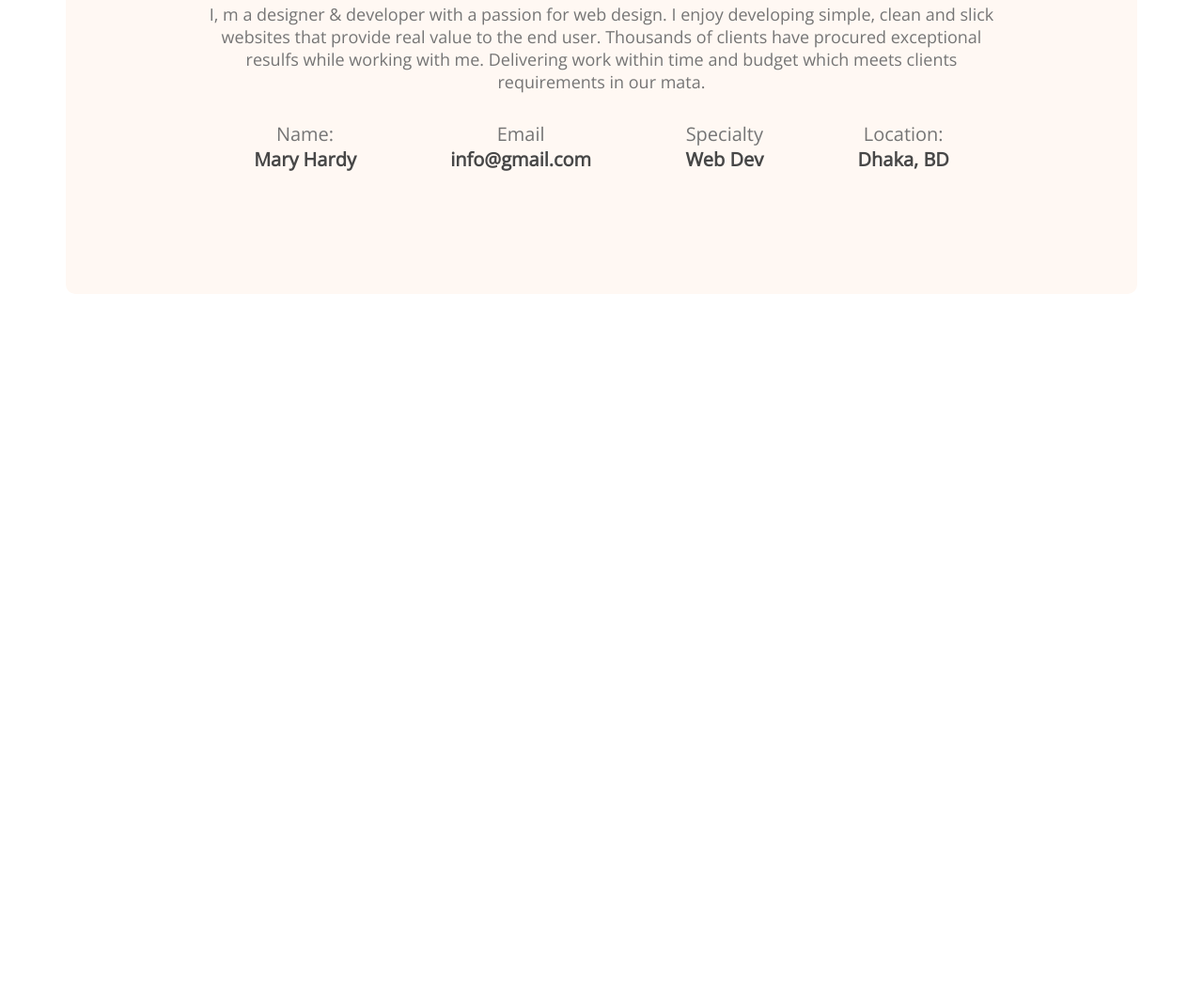
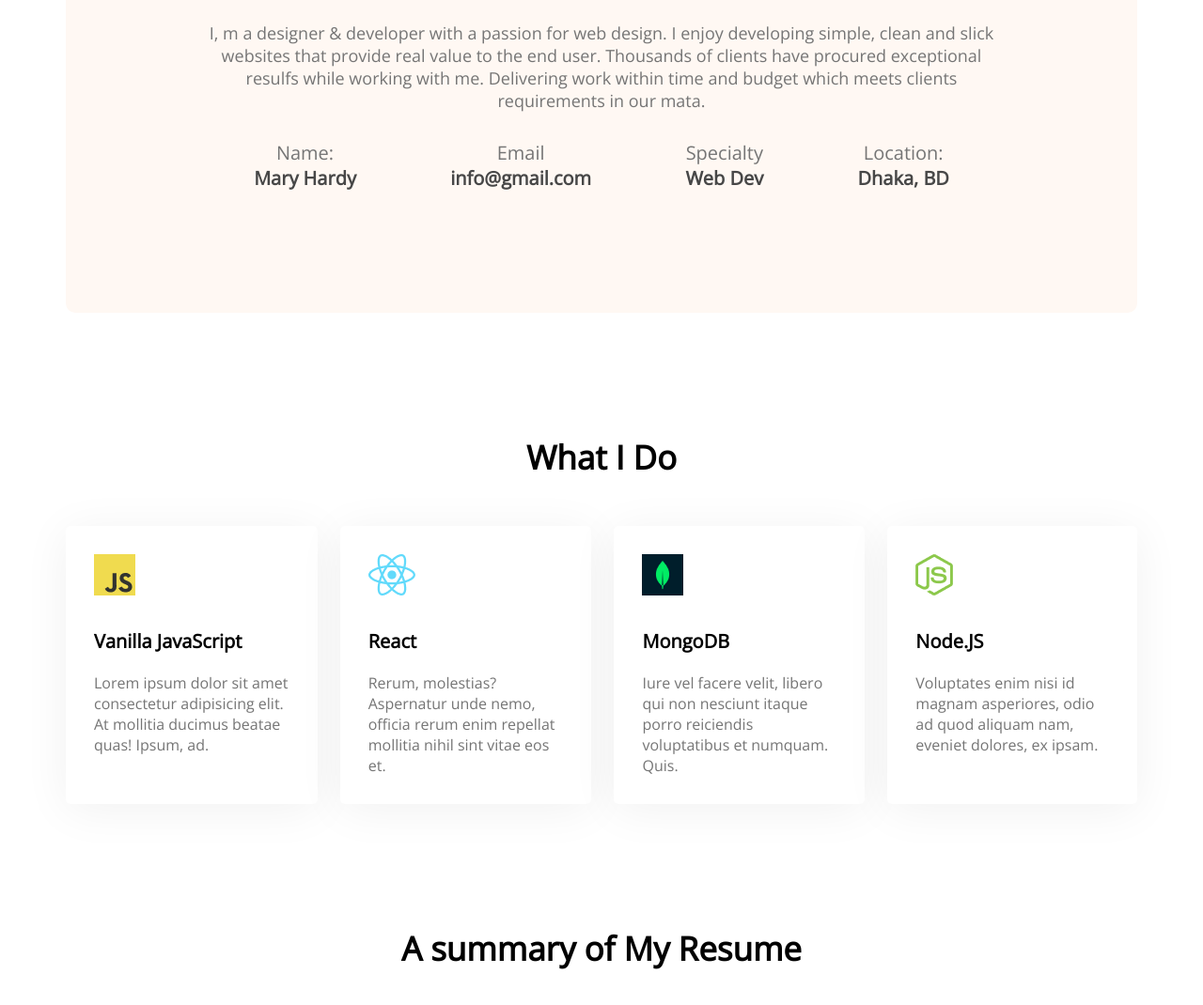
Before and after one commit to asifiqbalsagor/developer-protfolio, a plain HTML site: page index.html in a window 1280 px wide. Shown: the part 1274-2344 px from the top of the page at 94% size. Before the commit the page ends 1587 px from the top, so only its background shows below. Drawn offline with nearby package versions, Linux system fonts and the light colour scheme.

Commit message:
added skill section

```diff
--- a/index.html
+++ b/index.html
@@ -54,6 +54,43 @@
                     </div>
                </div>
           </section>
+          <!-- What i do section -->
+          <section class="what-i-do">
+               <h3 class="section-title">What I Do</h3>
+               <div class="skills-container">
+                    <div class="skill">
+                         <img src="images/icons/js.png" alt="">
+                         <p class="skill-title">Vanilla JavaScript</p>
+                         <p class="skill-description">Lorem ipsum dolor sit amet consectetur adipisicing elit. At mollitia ducimus beatae quas! Ipsum, ad.</p>
+                    </div>
+                    <div class="skill">
+                         <img src="images/icons/react.png" alt="">
+                         <p class="skill-title">React</p>
+                         <p class="skill-description">Rerum, molestias? Aspernatur unde nemo, officia rerum enim repellat mollitia nihil sint vitae eos et.</p>
+                    </div>
+                    <div class="skill">
+                         <img src="images/icons/mongo.png" alt="">
+                         <p class="skill-title">MongoDB</p>
+                         <p class="skill-description">Iure vel facere velit, libero qui non nesciunt itaque porro reiciendis voluptatibus et numquam. Quis.</p>
+                    </div>
+                    <div class="skill">
+                         <img src="images/icons/nodejs.png" alt="">
+                         <p class="skill-title">Node.JS</p>
+                         <p class="skill-description">Voluptates enim nisi id magnam asperiores, odio ad quod aliquam nam, eveniet dolores, ex ipsam.</p>
+                    </div>
+               </div>
+          </section>
+          <!-- Resume Section -->
+          <section class="resume">
+               <h3 class="section-title">
+                    A summary of My Resume
+               </h3>
+               <div class="resume-content">
+                    <div>
+
+                    </div>
+               </div>
+          </section>
      </main>
      <footer>
 
--- a/styles/style.css
+++ b/styles/style.css
@@ -68,18 +68,21 @@ main {
   max-width: 1140px;
   margin: 0 auto;
 }
+section {
+     margin-top: 130px;
+   }
 /* about section styles */
 .about {
   text-align: center;
-  margin-top: 130px;
   background: #fff8f3;
   border-radius: 10px;
   padding: 130px 150px;
 }
 .section-title {
+  text-align: center;
   font-weight: 700;
   font-size: 35px;
-  margin-bottom: 30px;
+  margin-bottom: 50px;
 }
 .section-description {
   color: #757575;
@@ -87,16 +90,36 @@ main {
   margin-bottom: 30px;
 }
 
-.about-info-container{
+.about-info-container {
   display: flex;
   justify-content: space-around;
 }
-.info-title{
+.info-title {
   font-size: 20px;
   color: #757575;
 }
-.info-description{
+.info-description {
   font-weight: 700;
   font-size: 20px;
   color: #474747;
 }
+/* what i do */
+.skills-container {
+  display: flex;
+  gap: 24px;
+}
+.skill {
+  background: #ffffff;
+  box-shadow: 0px 6px 50px rgba(0, 0, 0, 0.06);
+  border-radius: 5px;
+  padding: 30px;
+}
+.skill-title {
+  font-weight: 700;
+  font-size: 20px;
+  margin-top: 30px;
+  margin-bottom: 20px;
+}
+.skill-description {
+  color: #757575;
+}
```
Lines whose indentation alone changed are shown as unchanged.
